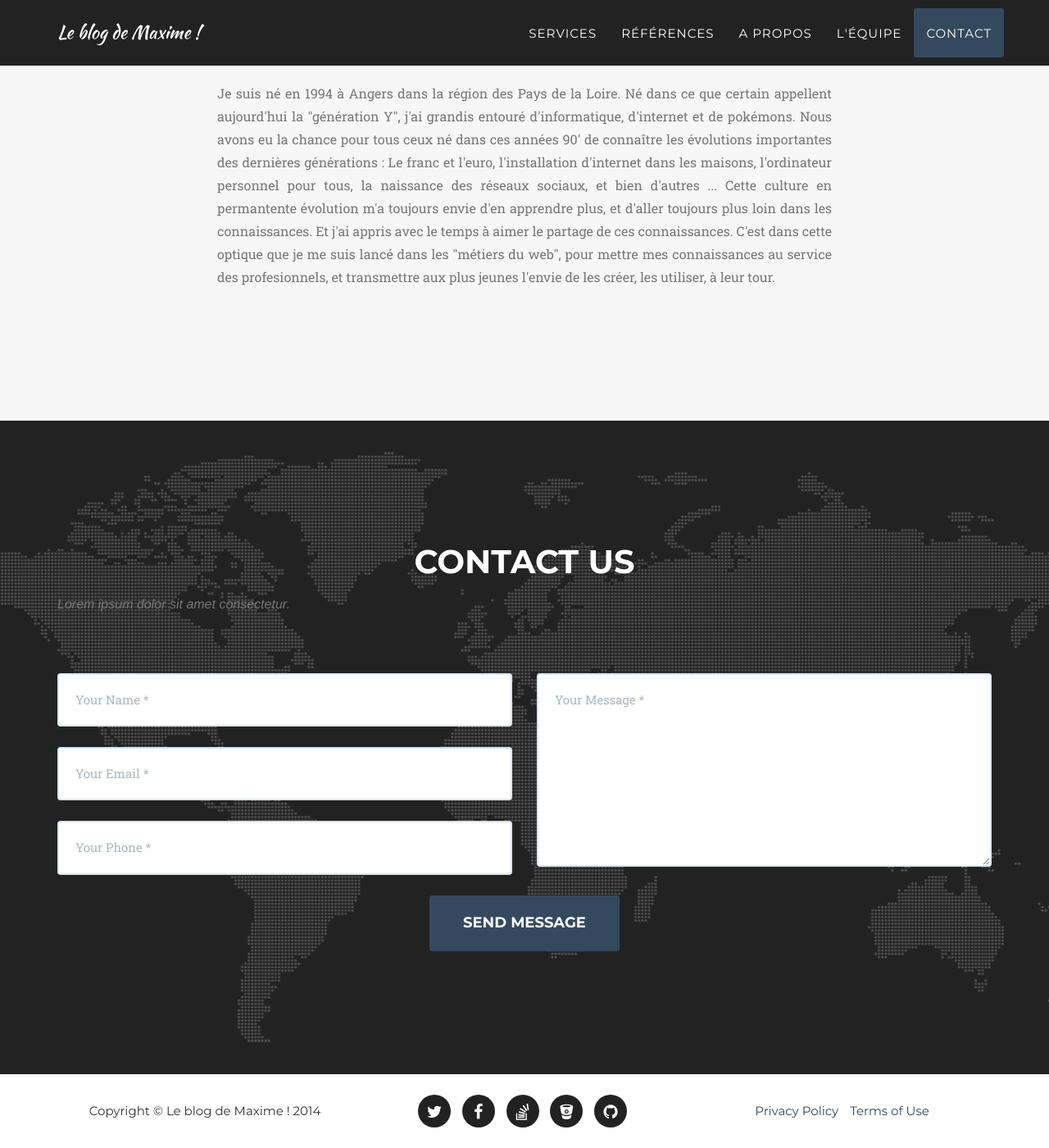
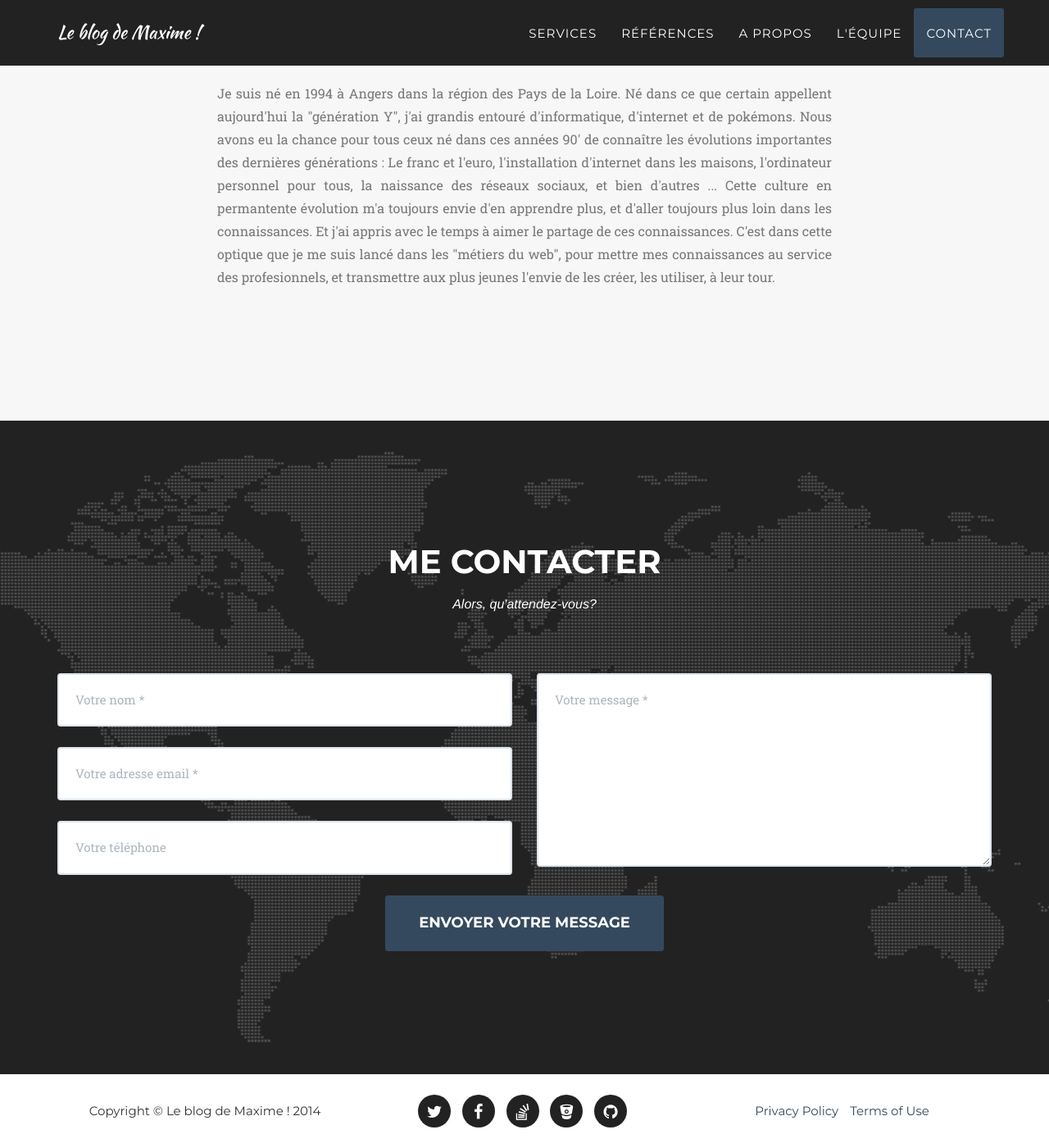
Before and after one commit to Bailed/bailed.github.io, a Jekyll site: the page built from index.html, in a window 1280 px wide and 1400 px high, scrolled down 5772 px. Shown: the whole window at 82% size. Built offline with Jekyll 4.4.1, drawn with Linux system fonts in a browser that asks for light colours; some web fonts are replaced.

Commit message:
Mise à jour formulaire contact

```diff
--- a/_includes/contact.html
+++ b/_includes/contact.html
@@ -2,8 +2,8 @@
         <div class="container">
             <div class="row">
                 <div class="col-lg-12 text-center">
-                    <h2 class="section-heading">Contact Us</h2>
-                    <h3 class="section-subheading text-muted">Lorem ipsum dolor sit amet consectetur.</h3>
+                    <h2 class="section-heading">Me contacter</h2>
+                    <h3 class="section-subheading text-muted2">Alors, qu'attendez-vous?</h3>
                 </div>
             </div>
             <div class="row">
@@ -12,28 +12,28 @@
                         <div class="row">
                             <div class="col-md-6">
                                 <div class="form-group">
-                                    <input type="text" class="form-control" placeholder="Your Name *" id="name" required data-validation-required-message="Please enter your name.">
+                                    <input type="text" class="form-control" placeholder="Votre nom *" id="name" required data-validation-required-message="Please enter your name.">
                                     <p class="help-block text-danger"></p>
                                 </div>
                                 <div class="form-group">
-                                    <input type="email" class="form-control" placeholder="Your Email *" id="email" required data-validation-required-message="Please enter your email address.">
+                                    <input type="email" class="form-control" placeholder="Votre adresse email *" id="email" required data-validation-required-message="Please enter your email address.">
                                     <p class="help-block text-danger"></p>
                                 </div>
                                 <div class="form-group">
-                                    <input type="tel" class="form-control" placeholder="Your Phone *" id="phone" required data-validation-required-message="Please enter your phone number.">
+                                    <input type="tel" class="form-control" placeholder="Votre téléphone" id="phone" required data-validation-required-message="Please enter your phone number.">
                                     <p class="help-block text-danger"></p>
                                 </div>
                             </div>
                             <div class="col-md-6">
                                 <div class="form-group">
-                                    <textarea class="form-control" placeholder="Your Message *" id="message" required data-validation-required-message="Please enter a message."></textarea>
+                                    <textarea class="form-control" placeholder="Votre message *" id="message" required data-validation-required-message="Please enter a message."></textarea>
                                     <p class="help-block text-danger"></p>
                                 </div>
                             </div>
                             <div class="clearfix"></div>
                             <div class="col-lg-12 text-center">
                                 <div id="success"></div>
-                                <button type="submit" class="btn btn-xl">Send Message</button>
+                                <button type="submit" class="btn btn-xl">Envoyer votre message</button>
                             </div>
                         </div>
                     </form>
--- a/_includes/css/agency.css
+++ b/_includes/css/agency.css
@@ -349,6 +349,7 @@ section h3.section-subheading {
     font-size: 16px;
     font-style: italic;
     font-weight: 400;
+    color: #fff;
 }
 
 @media(min-width:768px) {
@@ -382,7 +383,7 @@ section h3.section-subheading {
     -webkit-transition: all ease .5s;
     -moz-transition: all ease .5s;
     transition: all ease .5s;
-    background: rgba(254,209,54,.9); /* Fallback when no plugin support */
+    background: rgba(44, 62, 80,.9); /* Fallback when no plugin support */
     background: rgba({{ site.color.primary | hex_to_rgb | join: ',' }}, .9);
 }
 
```
Also changed, not shown: 12 other files.
